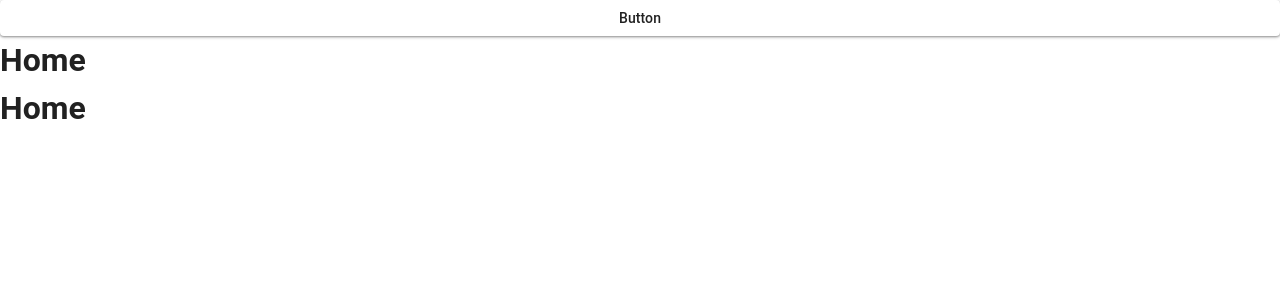
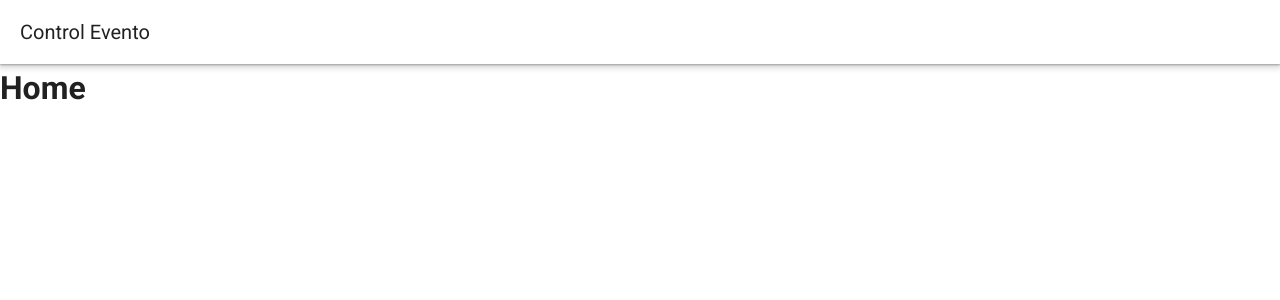
Before and after one commit to OctalinkCL/poc-relevent-offline, a Vue app: page / in a window 1280 px wide. Shown: the top 300 px of the page. Built offline with nearby package versions, Linux system fonts and the light colour scheme.

Commit message:
feat: Add Roboto variable font, refine global H1 styling, and implement basic application layout with `v-app-bar` and `v-main`.

```diff
--- a/package.json
+++ b/package.json
@@ -12,6 +12,7 @@
     "lint:eslint": "eslint . --fix --cache"
   },
   "dependencies": {
+    "@fontsource-variable/roboto": "^5.2.10",
     "@mdi/font": "^7.4.47",
     "pinia": "^3.0.4",
     "vue": "^3.5.29",
--- a/src/App.vue
+++ b/src/App.vue
@@ -1,13 +1,11 @@
-<script setup>
-import { RouterView } from 'vue-router'
-</script>
+<template>
+  <v-app id="inspire">
+    <v-app-bar>
+      <v-app-bar-title>Control Evento</v-app-bar-title>
+    </v-app-bar>
 
-<template>
-  <v-app>
-    <v-btn>
-      Button
-    </v-btn>
-    <h1 class="text-h1">Home</h1>
-    <RouterView />
+    <v-main>
+      <RouterView />
+    </v-main>
   </v-app>
 </template>
--- a/src/main.js
+++ b/src/main.js
@@ -4,6 +4,7 @@ import { createPinia } from "pinia";
 import App from "./App.vue";
 import router from "./router";
 import vuetify from "./plugins/vuetify";
+import "@fontsource-variable/roboto";
 import "./styles/overrides.scss";
 
 const app = createApp(App);
--- a/src/styles/overrides.scss
+++ b/src/styles/overrides.scss
@@ -1,5 +1,5 @@
 // Global CSS overrides
-* {
+h1 {
   padding: 0;
   margin: 0;
 }
```
Also changed, not shown: 1 other file (tests, documents, lock files or other folders).
